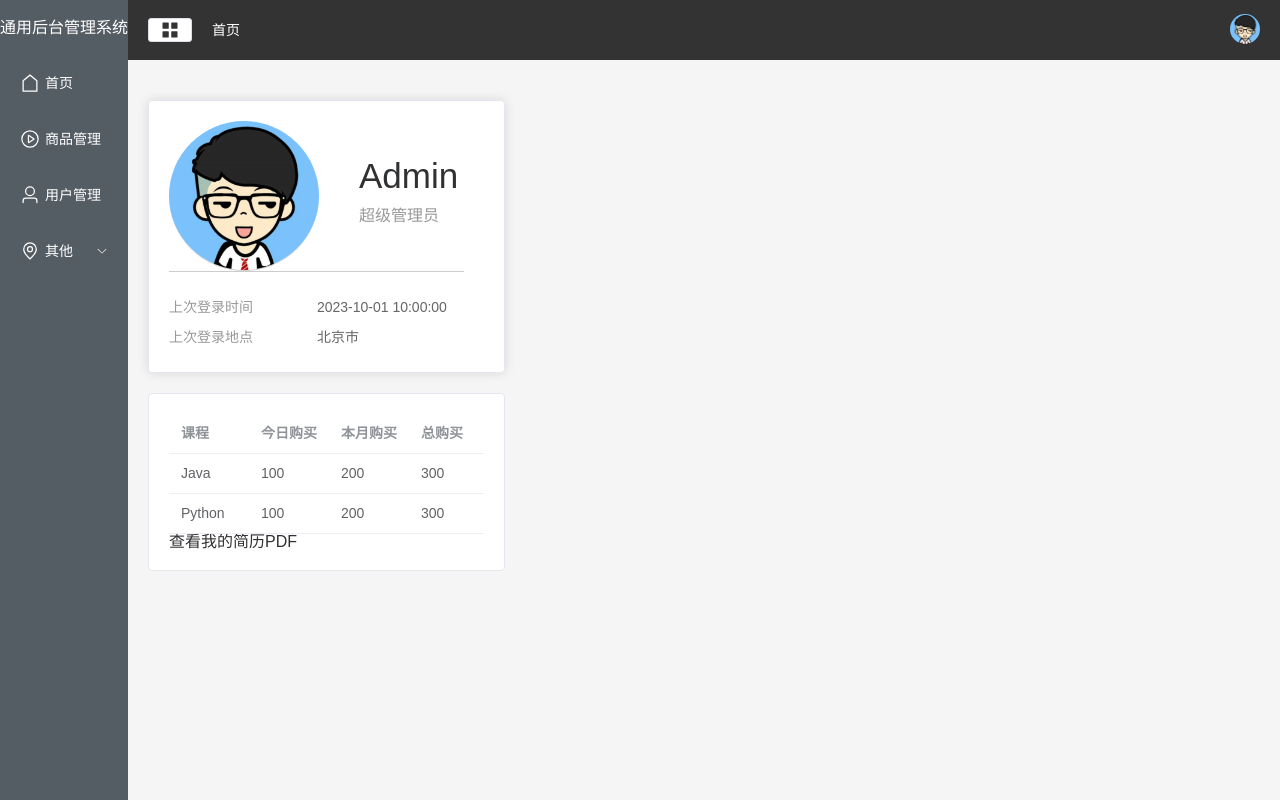
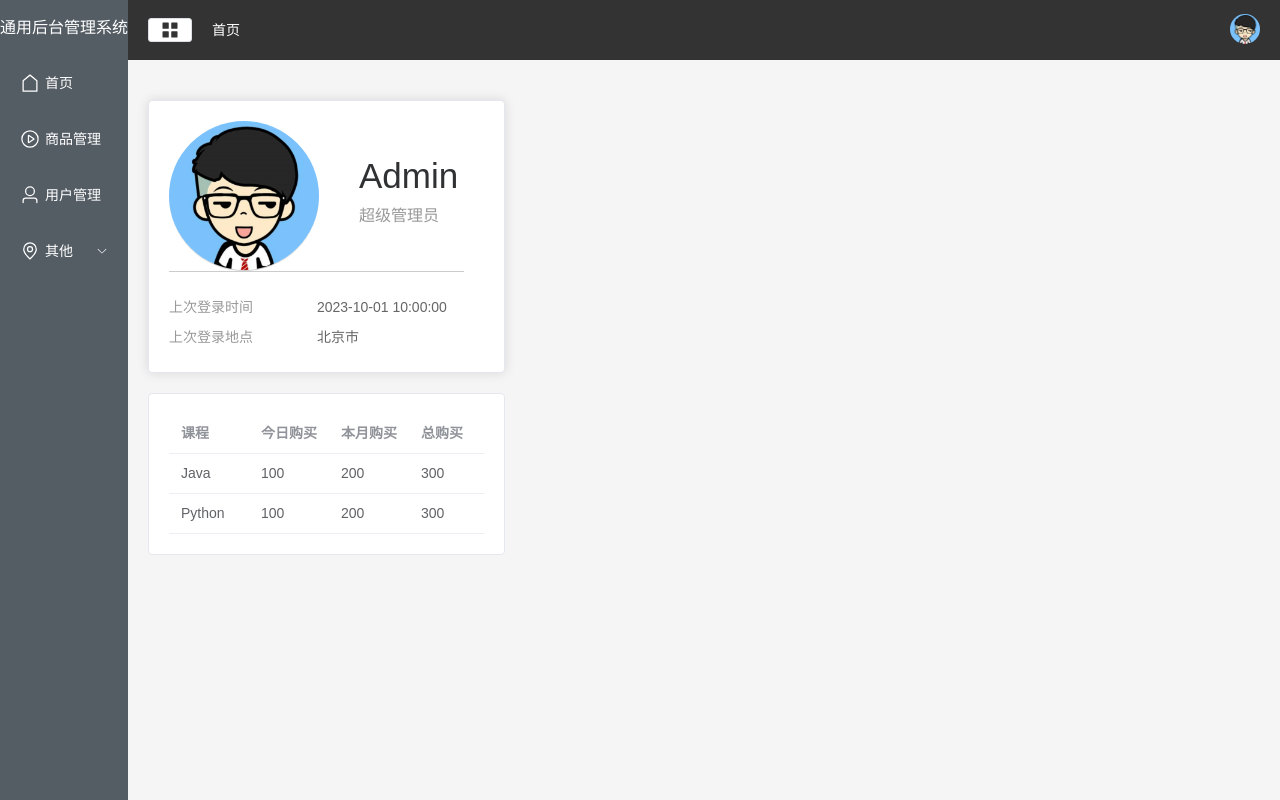
Before and after one commit to decige/TonYonHoTai, a Vue app: page /#/home in a window 1280 px wide. Built offline with nearby package versions, Linux system fonts and the light colour scheme.

Commit message:
feat: 移除简历PDF链接

```diff
--- a/src/views/home.vue
+++ b/src/views/home.vue
@@ -27,10 +27,6 @@
 
          </el-table-column>
             </el-table>
-
-        <!-- 点击直接打开PDF -->
-<a href="/陈春溢-26届.pdf" target="_blank">查看我的简历PDF</a>
-
         </el-card>
     </el-col>
 
```
